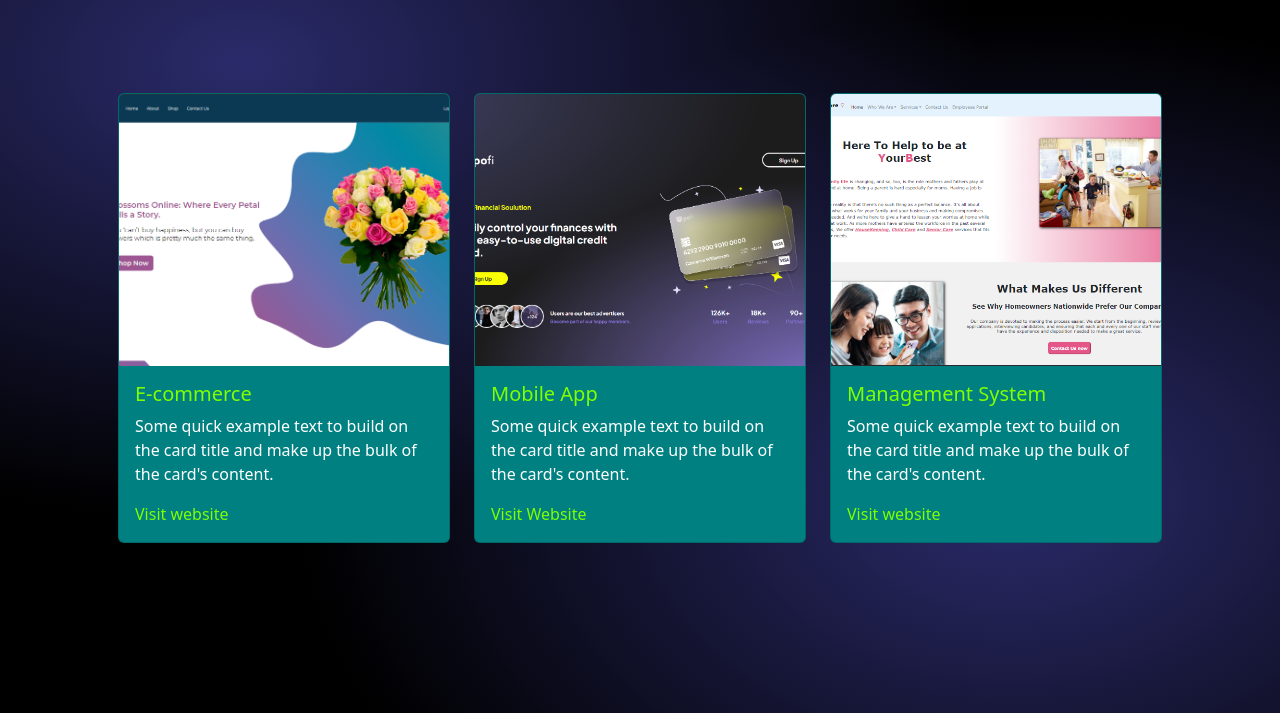
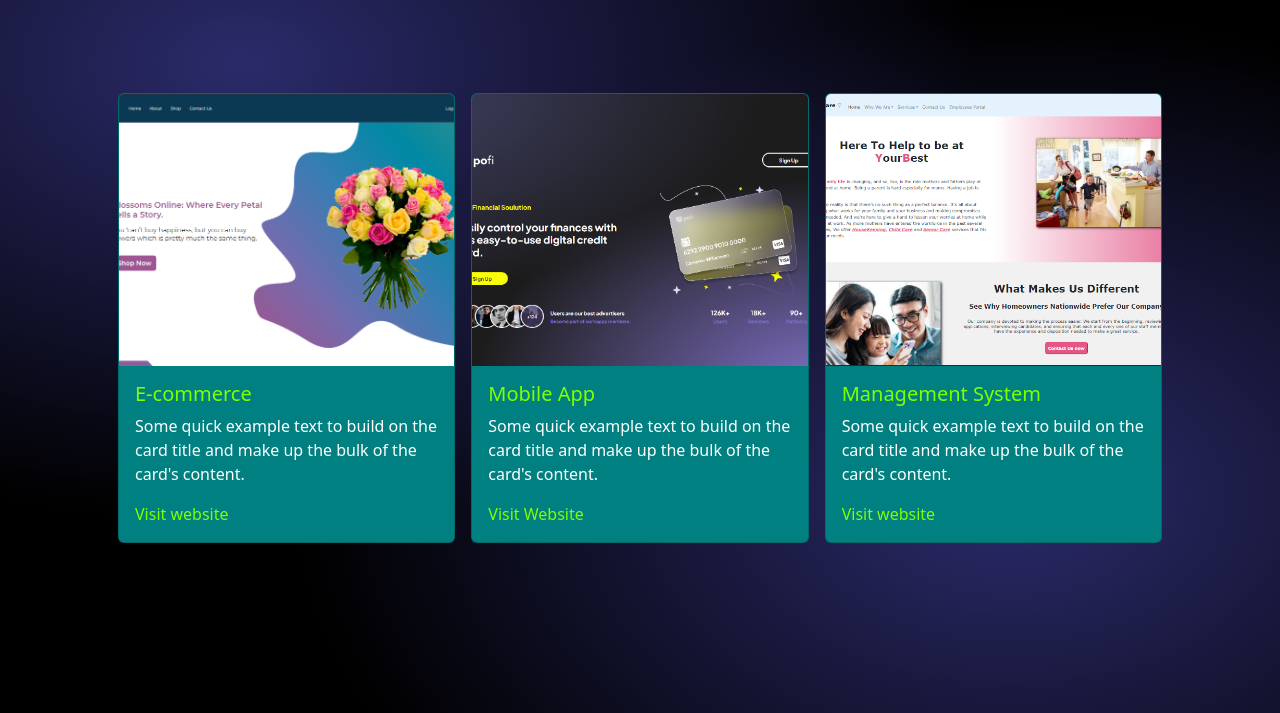
Before and after one commit to Praymasa/Responsive-Web-designing, a plain HTML site: page projects.html in a window 1280 px wide. Shown: the part 190-903 px from the top of the page. Drawn offline with nearby package versions, Linux system fonts and the light colour scheme.

Commit message:
projects card fix

```diff
--- a/projects.html
+++ b/projects.html
@@ -65,8 +65,8 @@
         website.
       </h4>
       <div class="container mt-5 p-5">
-        <div class="row">
-          <div class="col-12 col-sm-4">
+        <div class="row g-3">
+          <div class="col-12 col-md-4">
             <div class="card g-5 text-start bg-teal">
               <img src="./assets/e-com design.png" class="card-img-top" />
               <div class="card-body">
@@ -79,7 +79,7 @@
               </div>
             </div>
           </div>
-          <div class="col-12 col-sm-4">
+          <div class="col-12 col-md-4">
             <div class="card g-5 text-start bg-teal">
               <img src="./assets/mobile design.png" class="card-img-top" />
               <div class="card-body">
@@ -96,7 +96,7 @@
               </div>
             </div>
           </div>
-          <div class="col-12 col-sm-4">
+          <div class="col-12 col-md-4">
             <div class="card g-5 text-start bg-teal">
               <img src="./assets/agency.png" class="card-img-top" />
               <div class="card-body">
```
